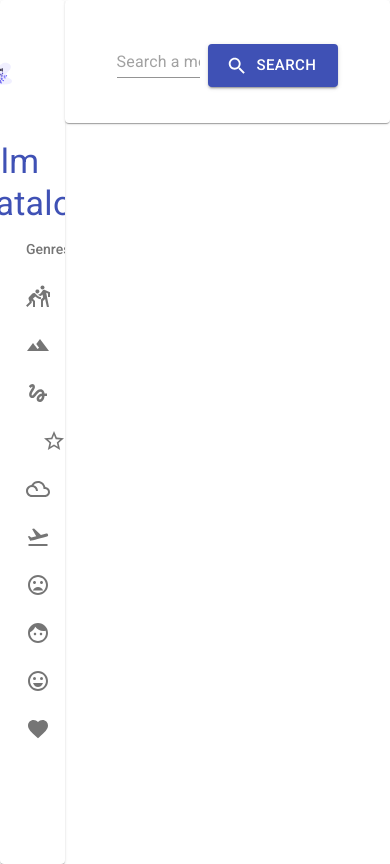
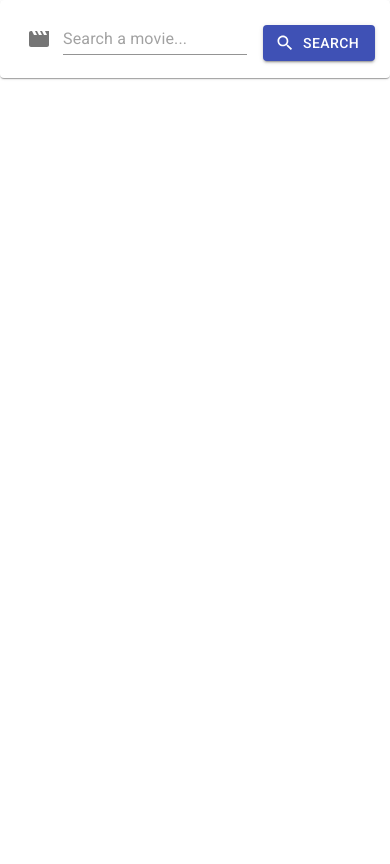
Before and after one commit to EstivenCano/film_catalog, a React (Create React App) app: page / in a window 390 px wide. Built offline with nearby package versions, Linux system fonts and the light colour scheme.

Commit message:
Init resposive

```diff
--- a/src/index.css
+++ b/src/index.css
@@ -7,6 +7,19 @@ body {
   -moz-osx-font-smoothing: grayscale;
 }
 
+html::-webkit-scrollbar {
+  width: 10px;
+}
+
+html::-webkit-scrollbar-track {
+  background:  linear-gradient( #3f51b5 50%, #2e3c89 100%, rgba(7, 0, 211, 1) 10%);
+}
+
+html::-webkit-scrollbar-thumb {
+  background: transparent;
+  box-shadow: 0px 0px 0px 100vh black;
+}
+
 code {
   font-family: source-code-pro, Menlo, Monaco, Consolas, 'Courier New',
     monospace;
--- a/src/pages/Home/index.jsx
+++ b/src/pages/Home/index.jsx
@@ -1,20 +1,25 @@
 import React, { useState } from "react";
-import { Typography, Card, Grid, TextField, Button } from "@material-ui/core";
-
+import {
+  Typography,
+  Card,
+  Grid,
+  TextField,
+  Button,
+  Hidden,
+  IconButton
+} from "@material-ui/core";
 import { MovieIcon, SearchIcon } from "../../icons";
 import { ReactComponent as VideoGrapher } from "../../icons/videographer.svg";
 
-import styles from "./style";
+import useStyles from "./style";
 import NestedList from "./list";
 // eslint-disable-next-line import/no-anonymous-default-export
 export default ({ history }) => {
   const [searchText, setSearchText] = useState("");
-  const classes = styles();
-
+  const classes = useStyles();
   const handleSearchTextChange = (event) => {
     setSearchText(event.target.value);
   };
-
   const handleClearTextClick = (event) => {
     setSearchText("");
   };
@@ -24,7 +29,8 @@ export default ({ history }) => {
 
   return (
     <Grid container>
-      <Grid className={classes.gridContainer} item xs={2}>
+      <Hidden smDown>
+        <Grid className={classes.gridContainer} item sm={2} md={2}>
           <Card className={classes.lateralCard}>
             <Grid justify="center">
               <VideoGrapher width="10vw" height="15vh" />
@@ -35,10 +41,14 @@ export default ({ history }) => {
             <NestedList />
           </Card>
         </Grid>
-      <Grid item xs={10}>
+      </Hidden>
+      <Grid item xs={12} sm={12} md={10}>
         <Card className={classes.cardContainer}>
           <Grid container className={classes.titleGridContainer}>
             <Grid className={classes.searchGrid}>
+              <IconButton aria-label="delete">
+                <MovieIcon />
+              </IconButton>
               <TextField
                 className={classes.textFieldSearch}
                 value={searchText}
@@ -51,7 +61,6 @@ export default ({ history }) => {
                   variant="contained"
                   color="primary"
                   startIcon={<SearchIcon />}
-                  size="large"
                   onClick={handleSearchTextClick}
                 >
                   Search
--- a/src/pages/Home/style.jsx
+++ b/src/pages/Home/style.jsx
@@ -1,4 +1,4 @@
-import { makeStyles } from "@material-ui/styles";
+import { makeStyles } from '@material-ui/core/styles';
 
 const centeredStyleObj = {
   display: "flex",
@@ -6,20 +6,19 @@ const centeredStyleObj = {
   justifyContent: "center",
 };
 
-export default makeStyles({
+const useStyles = makeStyles((theme) => ({
   container: {
-    marginLeft: 0,
-    marginInline: 0,
     padding: 0,
+
     flexDirection: "column",
     ...centeredStyleObj,
   },
   cardContainer: {
-    flexDirection: "column",
-    marginLeft: 0,
-    height: 120,
-    padding: ".1rem",
     ...centeredStyleObj,
+    [theme.breakpoints.up("sm")]:{
+      paddingBlock: 30
+    },
+    flexDirection: "column"
   },
   title: {
     fontSize: "2rem",
@@ -31,7 +30,7 @@ export default makeStyles({
     width: "90%",
   },
   searchButton: {
-    marginLeft: ".5rem",
+    marginLeft: "1rem",
   },
   buttonsContainer: {
     marginTop: ".5rem",
@@ -40,20 +39,25 @@ export default makeStyles({
     fontSize: "4rem",
   },
   gridContainer: {
-    height: '100vh'
+    height: "100vh",
   },
   lateralCard: {
-    display: 'flex',
-    flexDirection: 'column',
-    alignItems:'center',
+    display: "flex",
+    flexDirection: "column",
+    alignItems: "center",
     marginTop: 0,
-    justifyContent: 'flex-start',
+    justifyContent: "flex-start",
     padding: 10,
-    height: '100vh',
+    height: "100vh",
   },
-  searchGrid : {
+  searchGrid: {
     ...centeredStyleObj,
+    [theme.breakpoints.down("sm")]:{
+      padding: 15
+    },
     width: "100%",
-    paddingInline: '50px'
-  }
-});
+    paddingInline: "50px",
+  },
+}));
+
+export default useStyles
```
Lines whose indentation alone changed are shown as unchanged.
